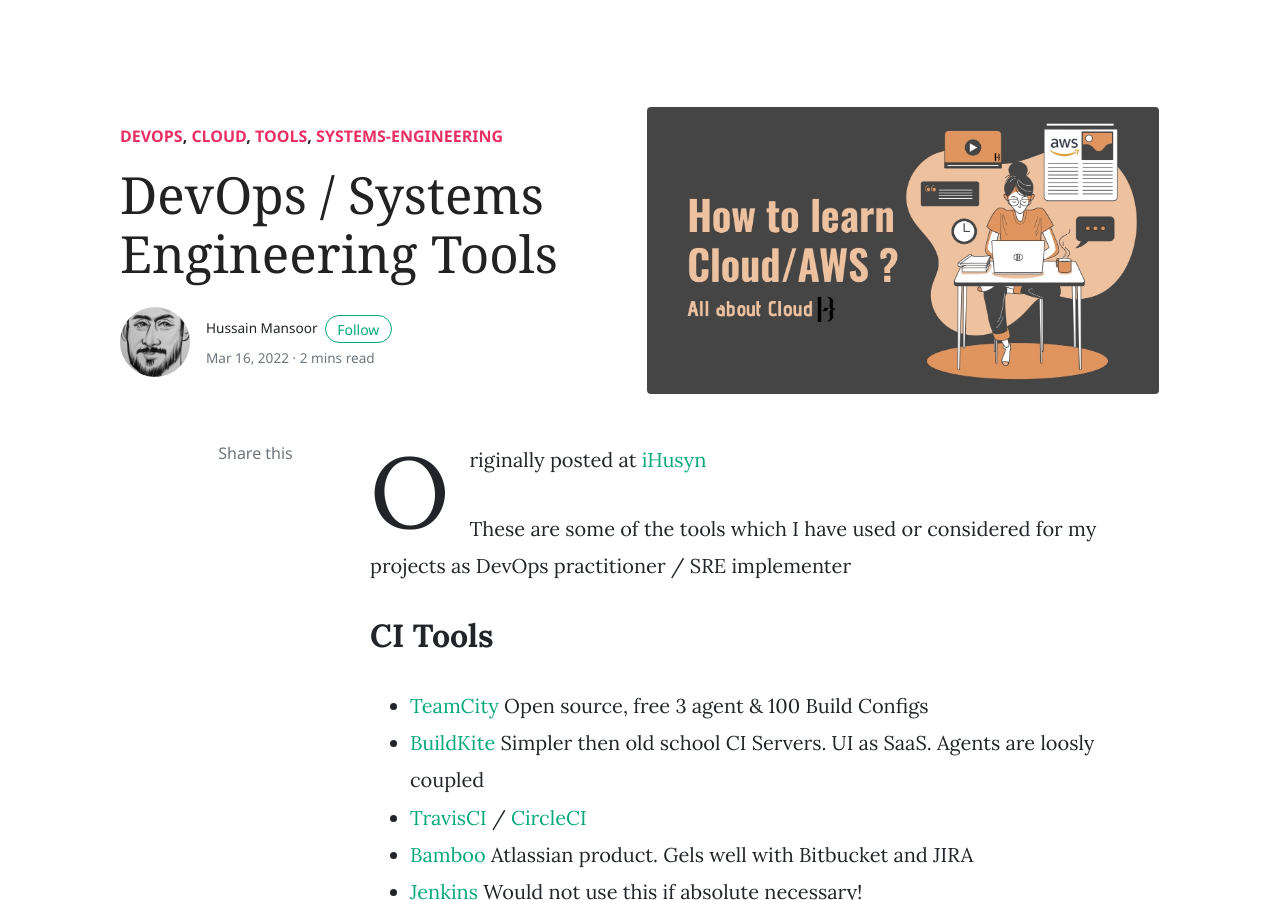
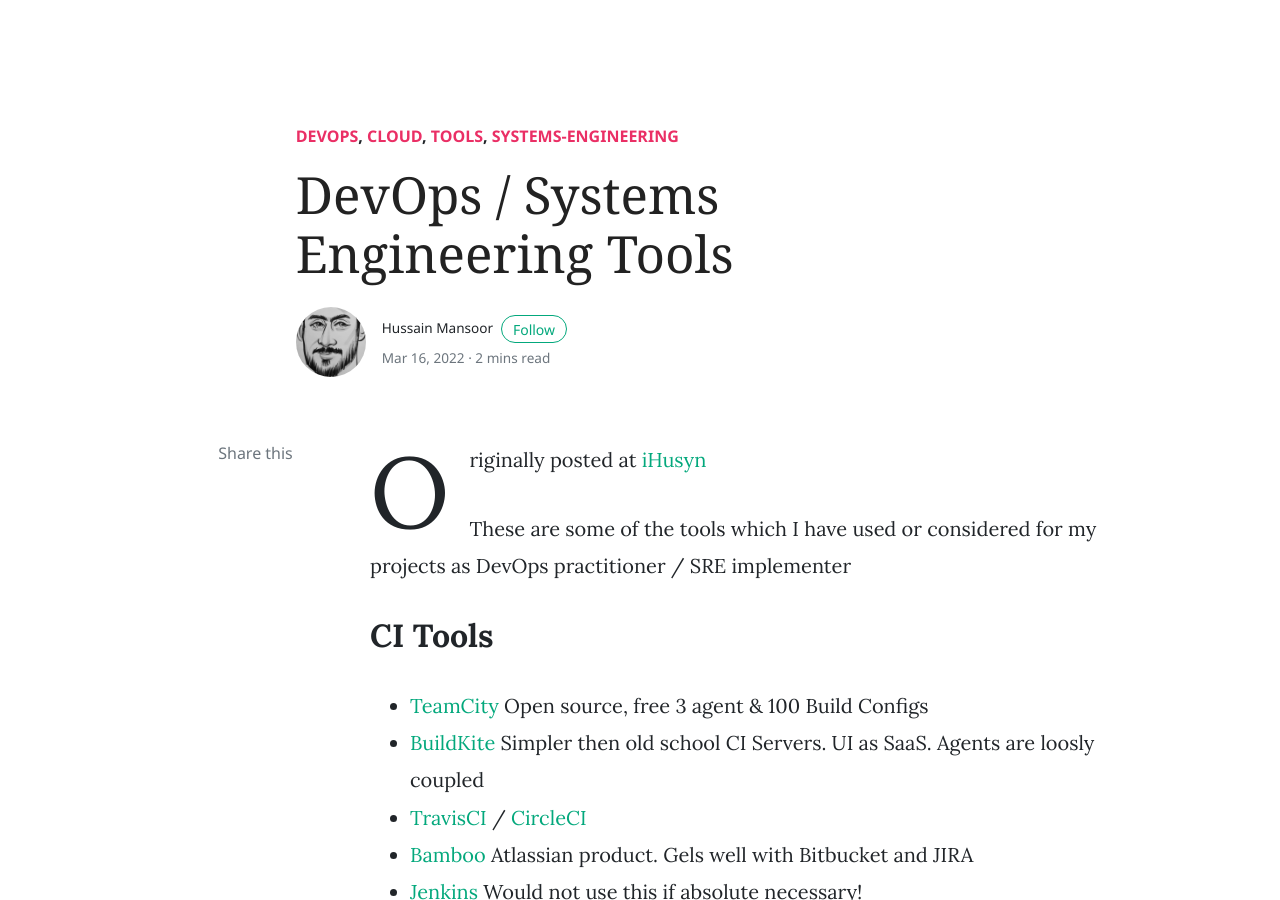
Before and after one commit to husyn/husyn.dev, a Jekyll site: the page built from _posts/2022-03-16-system-engineering-tools.markdown, in a window 1280 px wide and 900 px high. Built offline with Jekyll 4.4.1, drawn with Linux system fonts in a browser that asks for light colours; nearby versions of some CDN libraries; comment, search, counter and statistics services are not loaded.

Commit message:
removes image

```diff
--- a/_posts/2022-03-16-system-engineering-tools.markdown
+++ b/_posts/2022-03-16-system-engineering-tools.markdown
@@ -3,7 +3,6 @@
 author: husyn
 title:  "DevOps / Systems Engineering Tools"
 categories: [ devops, cloud, tools, systems-engineering ]
-image: assets/images/allaboutcloud-learning.jpg
 tags: [featured]
 ---
 
```
